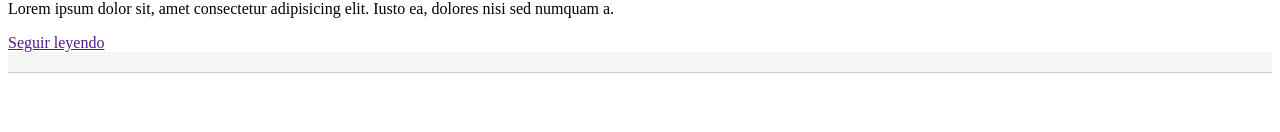
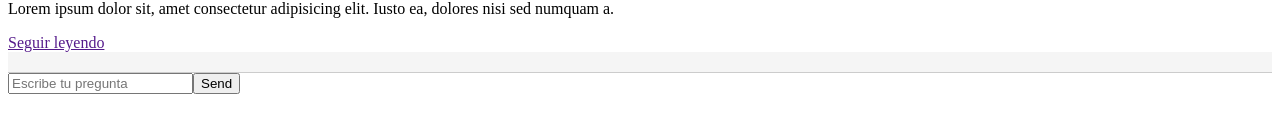
Before and after one commit to TLLRSK/1mb-pt-vue, a Vue app: page / in a window 1280 px wide. Shown: the part 218-350 px from the top of the page. Built offline with nearby package versions, Linux system fonts and the light colour scheme.

Commit message:
change: MessagesForm to MessageInput

```diff
--- a/src/App.vue
+++ b/src/App.vue
@@ -4,19 +4,20 @@
     <div class="messages">
       <message-image-card></message-image-card>
     </div>
-    <div class="input-area">
-    </div>
+    <message-input></message-input>
   </div>
 </template>
 
 <script>
+import MessageInput from './components/messageInput/MessageInput.vue';
 import MessageImageCard from './components/messages/MessageImageCard.vue';
 import Nav from './components/nav/Nav.vue';
 
 export default {
   components: {
     Nav,
-    MessageImageCard
+    MessageImageCard,
+    MessageInput,
   },
   data() {
     return {
--- a/src/components/buttons/ButtonSendMessage.vue
+++ b/src/components/buttons/ButtonSendMessage.vue
@@ -0,0 +1,9 @@
+<template>
+    <input type="submit" value="Send">
+</template>
+
+<script>
+</script>
+
+<style>
+</style>
--- /dev/null
+++ b/src/components/messageInput/MessageInput.vue
@@ -0,0 +1,21 @@
+<template>
+    <form action="send-message">
+        <input type="text" placeholder="Escribe tu pregunta">
+        <button-send-message></button-send-message>
+    </form>
+</template>
+
+<script>
+    import ButtonSendMessage from '../buttons/ButtonSendMessage.vue';
+    export default {
+        components: {ButtonSendMessage},
+        data() {
+            return {
+
+            }
+        }
+    }
+</script>
+
+<style>
+</style>
```
Also changed, not shown: src/components/messagesForm/MessagesForm.vue (deleted, +0 -8 lines).
